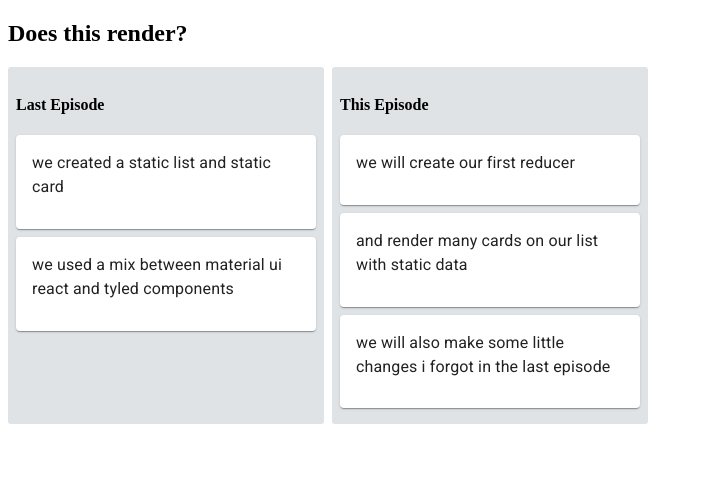
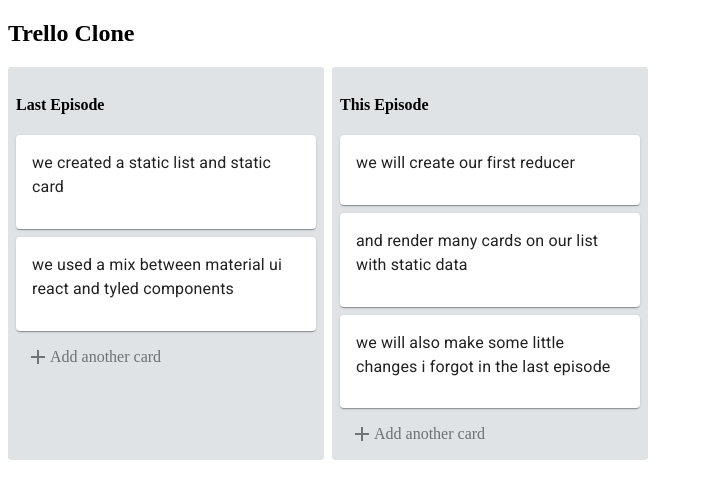
Before and after one commit to ColinSand/trello_clone, a React (Create React App) app: page / in a window 1280 px wide. Shown: the top 498 px of the page, without its empty margins (0-703 px from the left). Built offline with nearby package versions, Linux system fonts and the light colour scheme.

Commit message:
Adds TrelloActionButton

```diff
--- a/package.json
+++ b/package.json
@@ -14,6 +14,7 @@
     "react-redux": "^7.2.6",
     "react-router-dom": "^6.0.0",
     "react-scripts": "4.0.3",
+    "react-textarea-autosize": "^8.3.3",
     "redux": "^4.1.2",
     "web-vitals": "^1.1.2"
   },
--- a/src/components/App.js
+++ b/src/components/App.js
@@ -7,10 +7,10 @@
     const { lists } = this.props;
     return (
       <div className="App">
-        <h2>Does this render?</h2>
+        <h2>Trello Clone</h2>
         <div style={styles.listsContainer}>
           {lists.map((list) => (
-            <TrelloList title={list.title} cards={list.cards} />
+            <TrelloList key={list.id} title={list.title} cards={list.cards} />
           ))}
         </div>
       </div>
--- /dev/null
+++ b/src/components/TrelloActionButton.js
@@ -0,0 +1,63 @@
+import React from "react";
+import { Icon } from "@mui/material";
+
+class TrelloActionButton extends React.Component {
+  renderAddButton = () => {
+    const { list } = this.props;
+
+    const buttonText = list ? "Add another list" : "Add another card";
+    const buttonTextOpacity = list ? 1 : 0.5;
+    const buttonTextColor = list ? "white" : "inherit";
+    const buttonTextBackground = list ? "rgba(0,0,0,.15)" : "inherit";
+
+    return (
+      <div
+        onClick={this.openForm}
+        style={{
+          ...styles.openForButtonGroup,
+          opacity: buttonTextOpacity,
+          color: buttonTextColor,
+          backgroundColor: buttonTextBackground,
+        }}
+      >
+        <Icon>add</Icon>
+        <p>{buttonText}</p>
+      </div>
+    );
+  };
+  state = {
+    formOpen: false,
+  };
+  openForm = () => {
+    this.setState({
+      formOpen: true,
+    });
+  };
+  renderForm = () => {
+    const { list } = this.props;
+    const placeholder = list
+      ? "Enter list title..."
+      : "Enter a title for this card...";
+    const buttonTitle = list ? "Add List" : "Add Card";
+    return (
+      <div>
+        <Card></Card>
+      </div>
+    );
+  };
+  render() {
+    return this.state.formOpen ? this.renderForm() : this.renderAddButton();
+  }
+}
+const styles = {
+  openForButtonGroup: {
+    display: "flex",
+    alignItems: "center",
+    cursor: "pointer",
+    borderRadius: 3,
+    height: 36,
+    width: 272,
+    paddingLeft: 10,
+  },
+};
+export default TrelloActionButton;
--- a/src/components/TrelloList.js
+++ b/src/components/TrelloList.js
@@ -1,13 +1,15 @@
 import React from "react";
 import TrelloCard from "./TrelloCard";
+import TrelloActionButton from "./TrelloActionButton";
 
 const TrelloList = ({ title, cards }) => {
   return (
     <div style={styles.container}>
       <h4>{title}</h4>
       {cards.map((card) => (
-        <TrelloCard text={card.text} />
+        <TrelloCard key={card.id} text={card.text} />
       ))}
+      <TrelloActionButton></TrelloActionButton>
     </div>
   );
 };
--- a/src/reducers/listsReducer.js
+++ b/src/reducers/listsReducer.js
@@ -15,7 +15,7 @@
   },
   {
     title: "This Episode",
-    id: 0,
+    id: 1,
     cards: [
       {
         id: 0,
```
Also changed, not shown: 1 other file (tests, documents, lock files or other folders).
